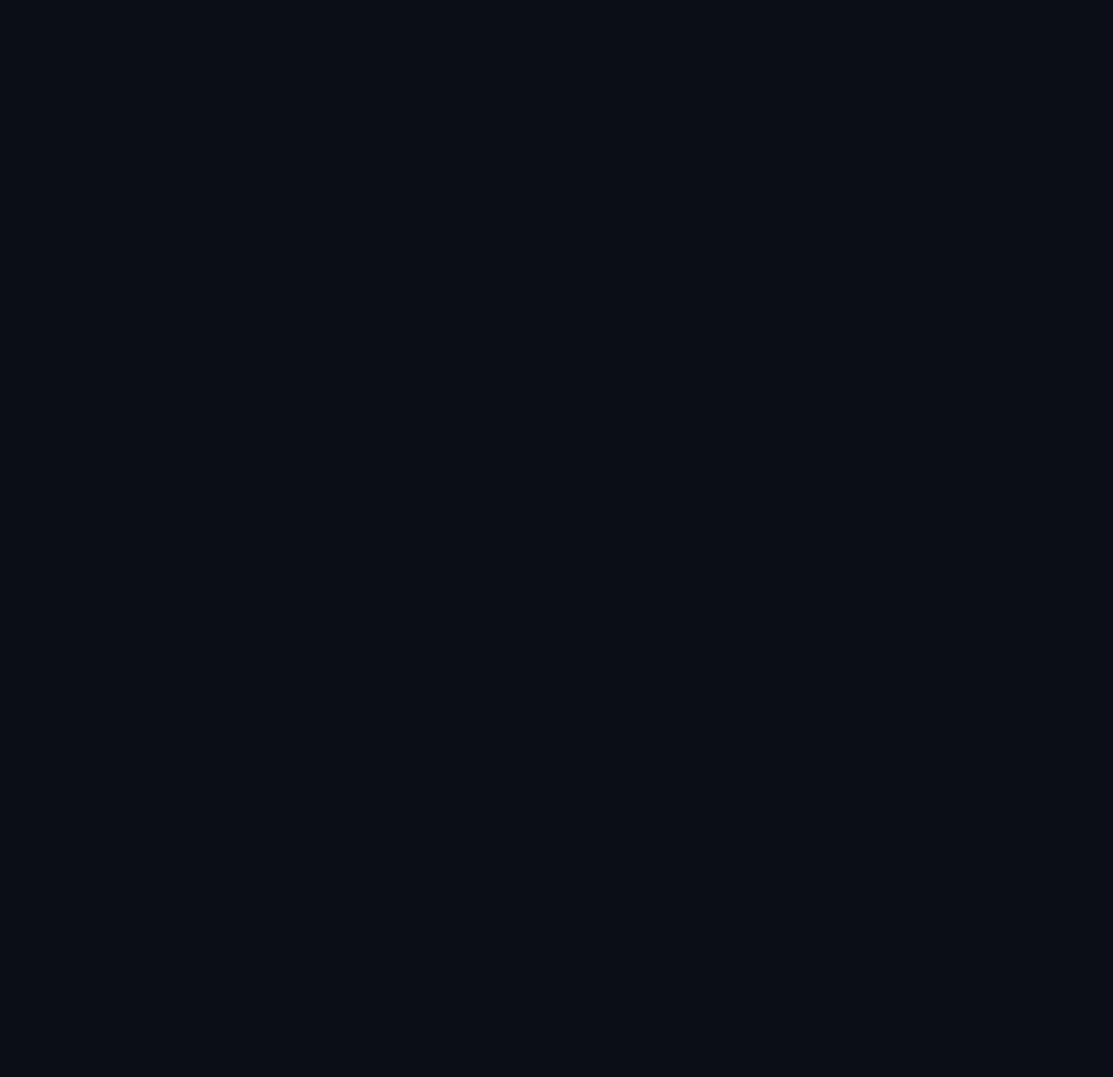
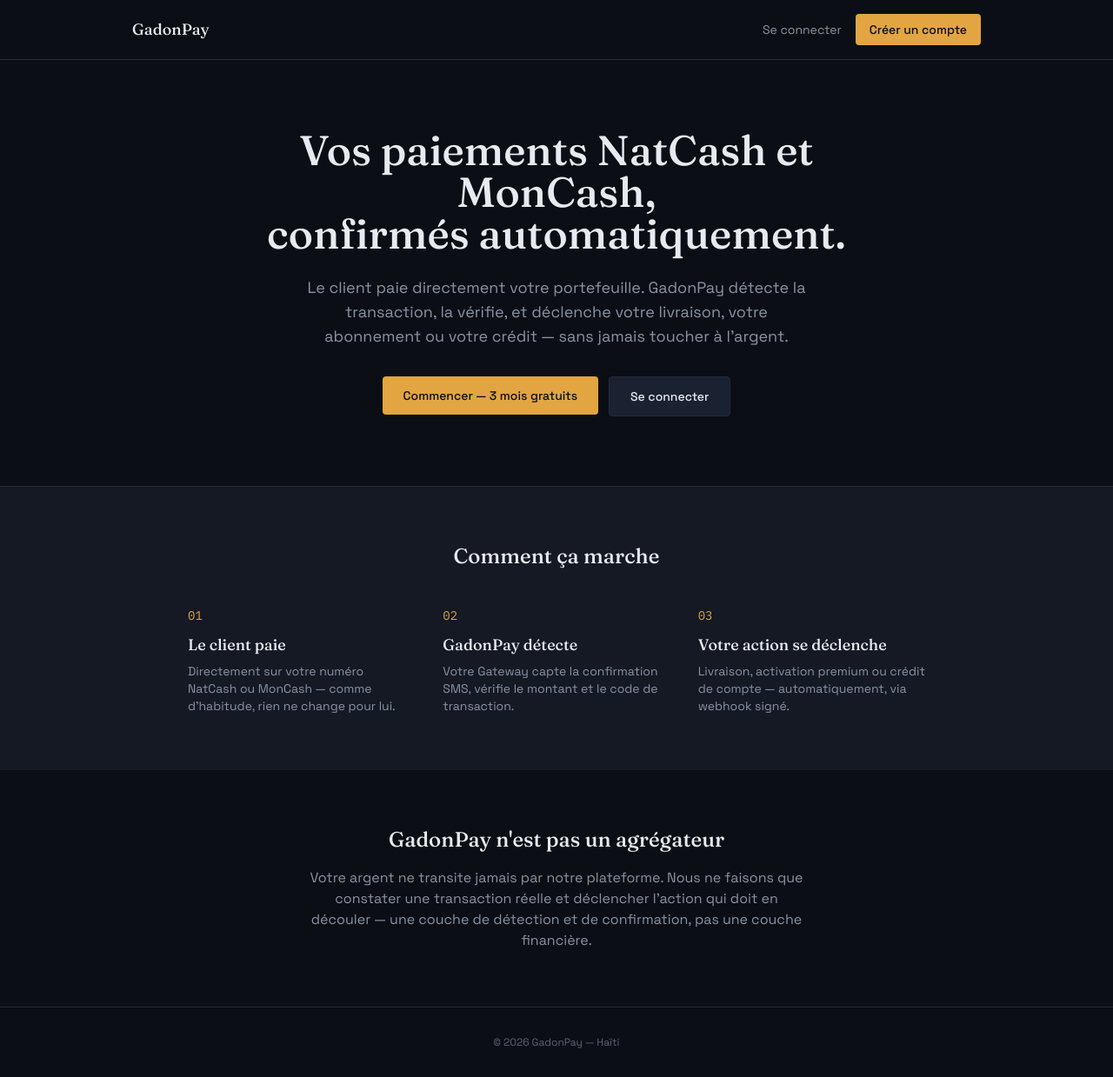
Before and after one commit to LivensonIsh/Gadonpay, a Next.js app in the folder gadonpay-frontend/: page / in a window 1280 px wide. Before the commit this address had no page. Shown: the whole page at 87% size. Before the commit the page ends 800 px from the top, so only its background shows below. Built offline with nearby package versions, Linux system fonts and the light colour scheme; no server answers.

Commit message:
Landing page publique + SEO (metadata, robots, sitemap)

```diff
--- a/gadonpay-frontend/app/layout.tsx
+++ b/gadonpay-frontend/app/layout.tsx
@@ -21,8 +21,25 @@
 });
 
 export const metadata: Metadata = {
-  title: "GadonPay",
-  description: "Confirmation automatique de transactions NatCash & MonCash",
+  metadataBase: new URL(process.env.NEXT_PUBLIC_SITE_URL ?? "https://gadonpay.lat"),
+  title: {
+    default: "GadonPay — Confirmation automatique NatCash & MonCash",
+    template: "%s — GadonPay",
+  },
+  description:
+    "GadonPay confirme automatiquement vos paiements NatCash et MonCash et déclenche vos livraisons, abonnements ou crédits — sans jamais détenir vos fonds.",
+  openGraph: {
+    type: "website",
+    locale: "fr_HT",
+    siteName: "GadonPay",
+    title: "GadonPay — Confirmation automatique NatCash & MonCash",
+    description:
+      "Le client paie directement votre portefeuille NatCash/MonCash. GadonPay détecte, vérifie, et déclenche l'action automatiquement.",
+  },
+  twitter: {
+    card: "summary_large_image",
+    title: "GadonPay — Confirmation automatique NatCash & MonCash",
+  },
 };
 
 export default function RootLayout({ children }: { children: React.ReactNode }) {
--- a/gadonpay-frontend/app/page.tsx
+++ b/gadonpay-frontend/app/page.tsx
@@ -1,15 +1,92 @@
-"use client";
+import Link from "next/link";
+import { Button } from "@/components/Button";
 
-import { useEffect } from "react";
-import { useRouter } from "next/navigation";
-import { getMerchantToken } from "@/lib/auth";
+export default function LandingPage() {
+  return (
+    <div className="min-h-screen bg-bg">
+      <header className="border-b border-border">
+        <div className="mx-auto flex max-w-5xl items-center justify-between px-6 py-4">
+          <span className="font-display text-lg text-text">GadonPay</span>
+          <nav className="flex items-center gap-4">
+            <Link href="/login" className="text-sm text-muted hover:text-text">
+              Se connecter
+            </Link>
+            <Link href="/register">
+              <Button>Créer un compte</Button>
+            </Link>
+          </nav>
+        </div>
+      </header>
 
-export default function Home() {
-  const router = useRouter();
+      <section className="mx-auto max-w-3xl px-6 py-20 text-center">
+        <h1 className="font-display text-4xl leading-tight text-text md:text-5xl">
+          Vos paiements NatCash et MonCash,
+          <br />
+          confirmés automatiquement.
+        </h1>
+        <p className="mx-auto mt-6 max-w-xl text-lg text-muted">
+          Le client paie directement votre portefeuille. GadonPay détecte la transaction,
+          la vérifie, et déclenche votre livraison, votre abonnement ou votre crédit —
+          sans jamais toucher à l&apos;argent.
+        </p>
+        <div className="mt-8 flex justify-center gap-3">
+          <Link href="/register">
+            <Button className="px-6 py-3 text-base">Commencer — 3 mois gratuits</Button>
+          </Link>
+          <Link href="/login">
+            <Button variant="secondary" className="px-6 py-3 text-base">
+              Se connecter
+            </Button>
+          </Link>
+        </div>
+      </section>
 
-  useEffect(() => {
-    router.replace(getMerchantToken() ? "/dashboard/projects" : "/login");
-  }, [router]);
+      <section className="border-t border-border bg-surface py-16">
+        <div className="mx-auto max-w-4xl px-6">
+          <h2 className="mb-10 text-center font-display text-2xl text-text">Comment ça marche</h2>
+          <div className="grid gap-8 md:grid-cols-3">
+            {[
+              {
+                step: "01",
+                title: "Le client paie",
+                text: "Directement sur votre numéro NatCash ou MonCash — comme d'habitude, rien ne change pour lui.",
+              },
+              {
+                step: "02",
+                title: "GadonPay détecte",
+                text: "Votre Gateway capte la confirmation SMS, vérifie le montant et le code de transaction.",
+              },
+              {
+                step: "03",
+                title: "Votre action se déclenche",
+                text: "Livraison, activation premium ou crédit de compte — automatiquement, via webhook signé.",
+              },
+            ].map((item) => (
+              <div key={item.step}>
+                <span className="font-mono text-sm text-amber">{item.step}</span>
+                <h3 className="mt-2 font-display text-lg text-text">{item.title}</h3>
+                <p className="mt-1.5 text-sm text-muted">{item.text}</p>
+              </div>
+            ))}
+          </div>
+        </div>
+      </section>
 
-  return null;
+      <section className="mx-auto max-w-3xl px-6 py-16 text-center">
+        <h2 className="font-display text-2xl text-text">GadonPay n&apos;est pas un agrégateur</h2>
+        <p className="mx-auto mt-4 max-w-xl text-muted">
+          Votre argent ne transite jamais par notre plateforme. Nous ne faisons que
+          constater une transaction réelle et déclencher l&apos;action qui doit en
+          découler — une couche de détection et de confirmation, pas une couche
+          financière.
+        </p>
+      </section>
+
+      <footer className="border-t border-border py-8">
+        <div className="mx-auto max-w-5xl px-6 text-center text-xs text-faint">
+          © {new Date().getFullYear()} GadonPay — Haïti
+        </div>
+      </footer>
+    </div>
+  );
 }
--- a/gadonpay-frontend/app/robots.ts
+++ b/gadonpay-frontend/app/robots.ts
@@ -1,11 +1,14 @@
 import type { MetadataRoute } from "next";
 
-// Le dashboard est une application privée authentifiée — jamais indexée.
+// Seules les zones privées (dashboard marchand + admin) sont bloquées.
+// La landing page, /login et /register restent indexables.
 export default function robots(): MetadataRoute.Robots {
   return {
     rules: {
       userAgent: "*",
-      disallow: "/",
+      allow: "/",
+      disallow: ["/dashboard/", "/admin/"],
     },
+    sitemap: `${process.env.NEXT_PUBLIC_SITE_URL ?? "https://gadonpay.lat"}/sitemap.xml`,
   };
 }
--- /dev/null
+++ b/gadonpay-frontend/app/sitemap.ts
@@ -0,0 +1,27 @@
+import type { MetadataRoute } from "next";
+
+const SITE_URL = process.env.NEXT_PUBLIC_SITE_URL ?? "https://gadonpay.lat"\;
+
+// Uniquement les pages publiques — le dashboard n'a rien à faire dans un sitemap.
+export default function sitemap(): MetadataRoute.Sitemap {
+  return [
+    {
+      url: SITE_URL,
+      lastModified: new Date(),
+      changeFrequency: "monthly",
+      priority: 1,
+    },
+    {
+      url: `${SITE_URL}/login`,
+      lastModified: new Date(),
+      changeFrequency: "yearly",
+      priority: 0.3,
+    },
+    {
+      url: `${SITE_URL}/register`,
+      lastModified: new Date(),
+      changeFrequency: "yearly",
+      priority: 0.5,
+    },
+  ];
+}
```
Also changed, not shown: 1 other file (tests, documents, lock files or other folders).
